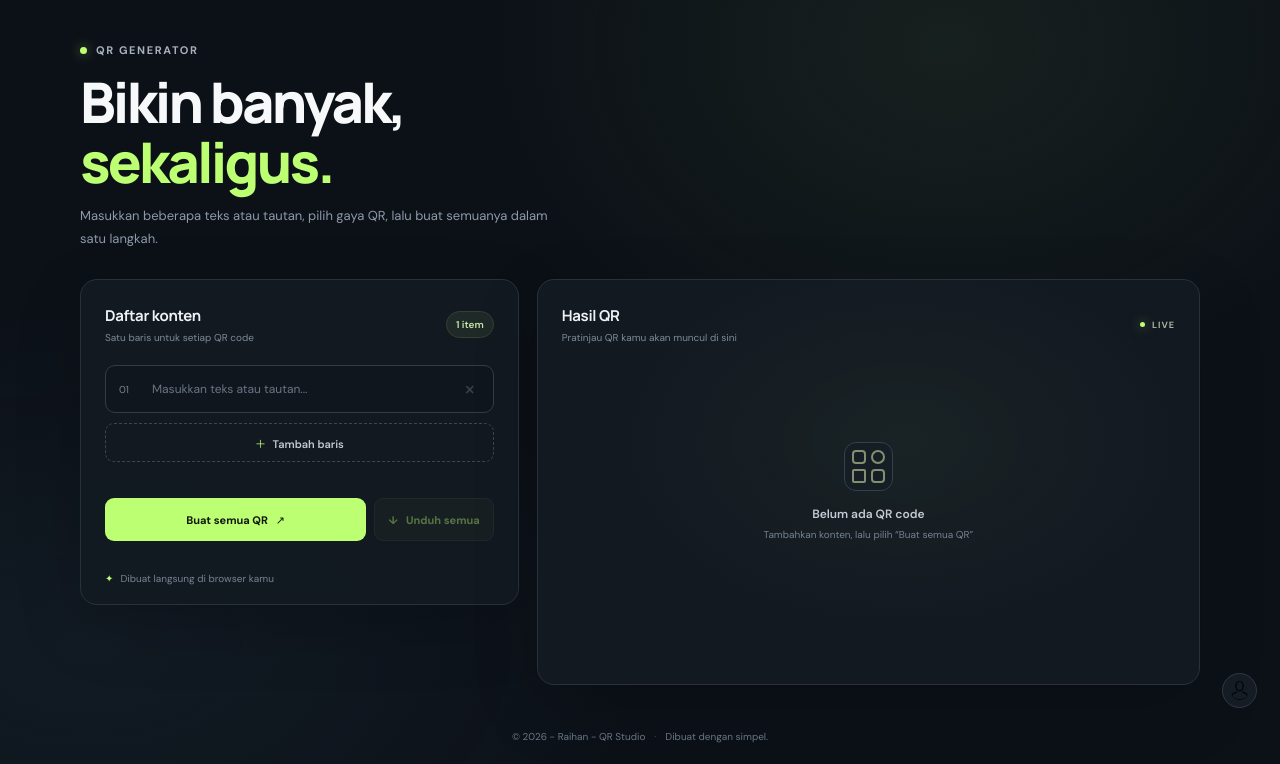
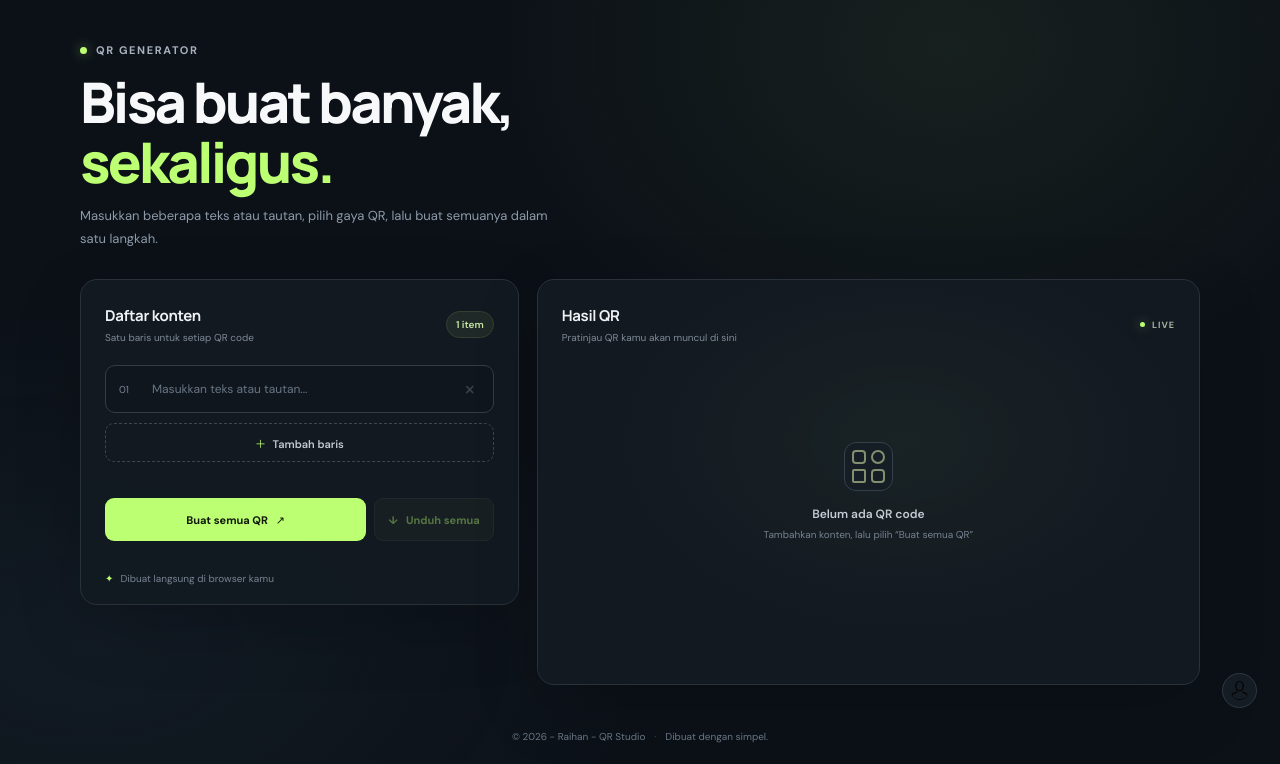
Before and after one commit to HansRF/qr-generated, a plain HTML site: page multiple/Multiple.html in a window 1280 px wide. Shown: the part 72-836 px from the top of the page. Drawn offline with Linux system fonts and the light colour scheme.

Commit message:
update typo

```diff
--- a/multiple/Multiple.html
+++ b/multiple/Multiple.html
@@ -26,7 +26,7 @@
 
       <section class="page-intro" aria-labelledby="page-title">
         <p class="eyebrow"><span class="status-dot"></span> QR generator</p>
-        <h1 id="page-title">Bikin banyak,<br /><span>sekaligus.</span></h1>
+        <h1 id="page-title">Bisa buat banyak,<br /><span>sekaligus.</span></h1>
         <p class="intro">
           Masukkan beberapa teks atau tautan, pilih gaya QR, lalu buat semuanya
         dalam satu langkah.
```
